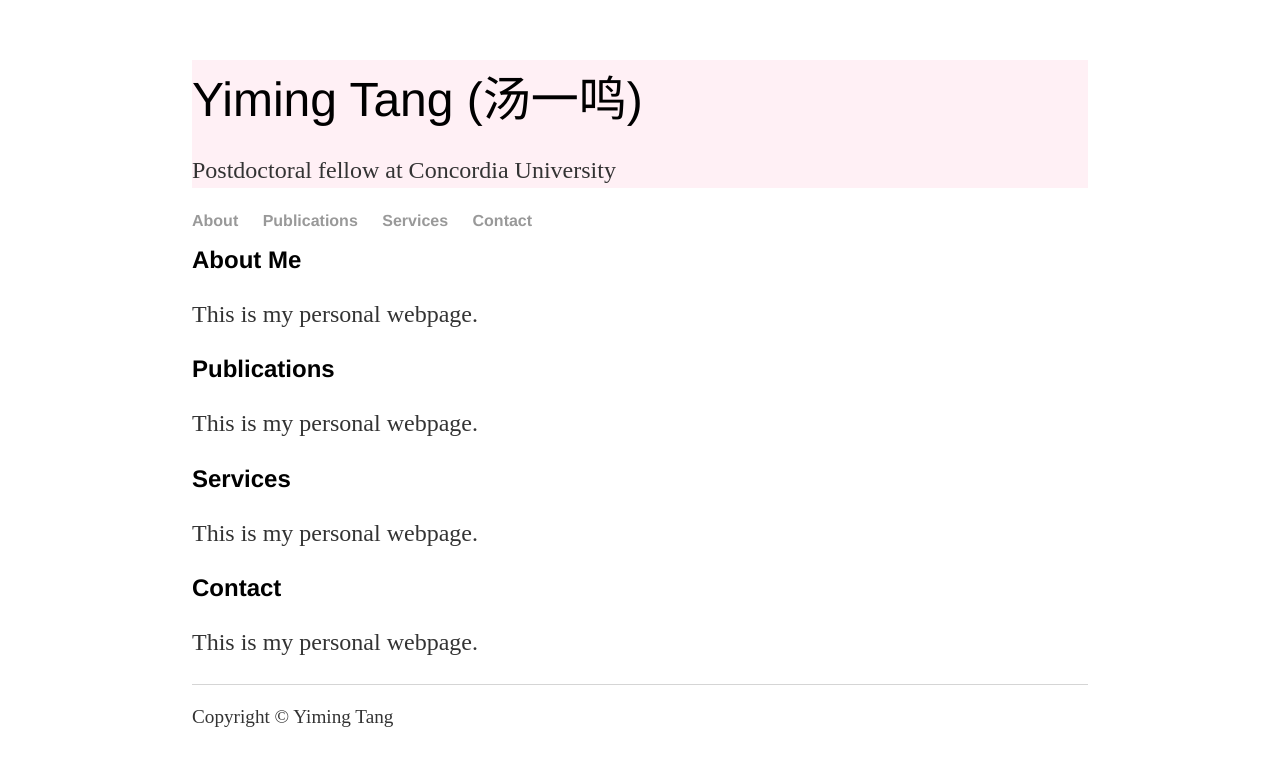
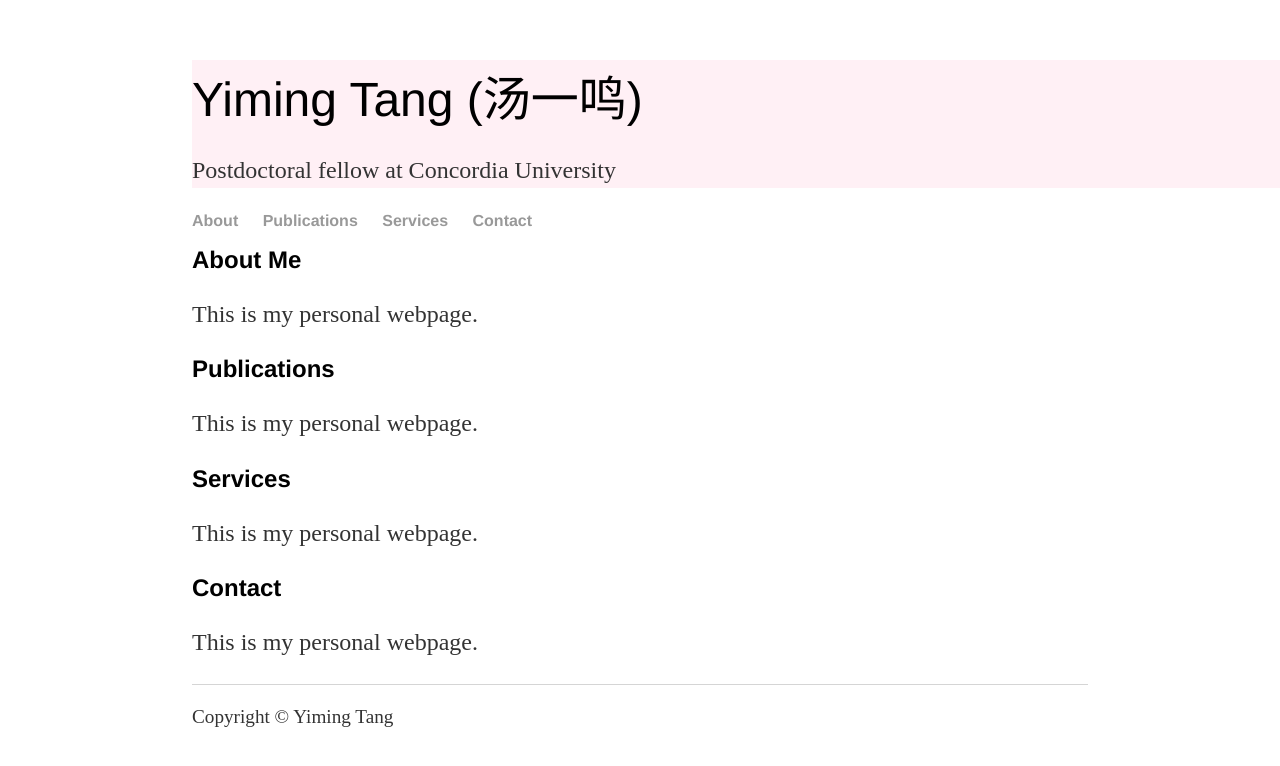
Before and after one commit to yiming-tang-cs/yiming-tang-cs.github.io, a Jekyll site: the page built from index.html, in a window 1280 px wide. Shown: the top 766 px of the page. Built offline with Jekyll 4.4.1, drawn with Linux system fonts in a browser that asks for light colours.

Commit message:
Update main.css

```diff
--- a/css/main.css
+++ b/css/main.css
@@ -26,12 +26,18 @@ h0 {
 }
 
 .title{
+
     background: rgb(255,240,245);
     background-size: cover;
     background-repeat: no-repeat;
     background-position: center center;
 
+    width: 100vw;
     position: relative;
+}
+
+.name{
+    margin: 0 auto;
 }
 
 h1 {
```
